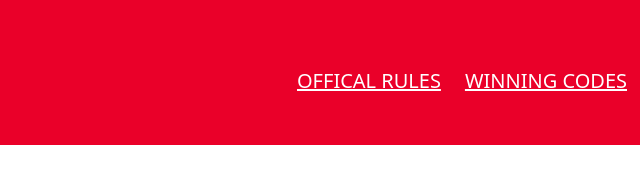
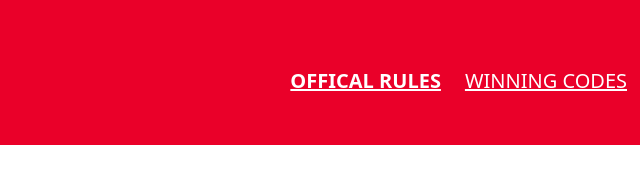
Before and after one commit to AscentMarketingPartners/schewelshometestrest.com, a plain HTML site: page rules.html in a window 1280 px wide. Shown: the top 174 px of the page, 529-1169 px from the left. Drawn offline with nearby package versions, Linux system fonts and the light colour scheme.

Commit message:
Update rules.html

```diff
--- a/rules.html
+++ b/rules.html
@@ -2,7 +2,7 @@
 <html lang="en">
 <head>
   <meta charset="utf-8">
-  <title>schewelshometestrest.com winners</title>
+  <title>schewelshometestrest.com rules</title>
   <meta name="viewport" content="width=device-width, initial-scale=1.0">
   <link href="https://unpkg.com/tailwindcss@^2/dist/tailwind.min.css" rel="stylesheet">
   <style>
@@ -16,7 +16,7 @@
     <a href="#" class="ml-0 mt-2 md:mt-8 md:ml-16" ><img style="min-width: 100px" src="images/schewels-logo.png" alt=""></a>
     <nav class="mr-0 mt-2 md:mt-4 md:mr-16 text-white">
       <ul class="flex sm:uppercase underline text-xs sm:text-base md:text-xl">
-        <li class="px-3 w-24 sm:w-auto"> <a class="hover:text-red-800" href="rules.html">Offical Rules</a></li>
+        <li class="px-3 w-24 sm:w-auto"> <a class="hover:text-red-800 font-extrabold" href="rules.html">Offical Rules</a></li>
         <li class="px-3 w-36 sm:w-auto"> <a class="hover:text-red-800" href="index.html">Winning Codes</a> </li>
       </ul>
     </nav> <!-- /end header -->
```
